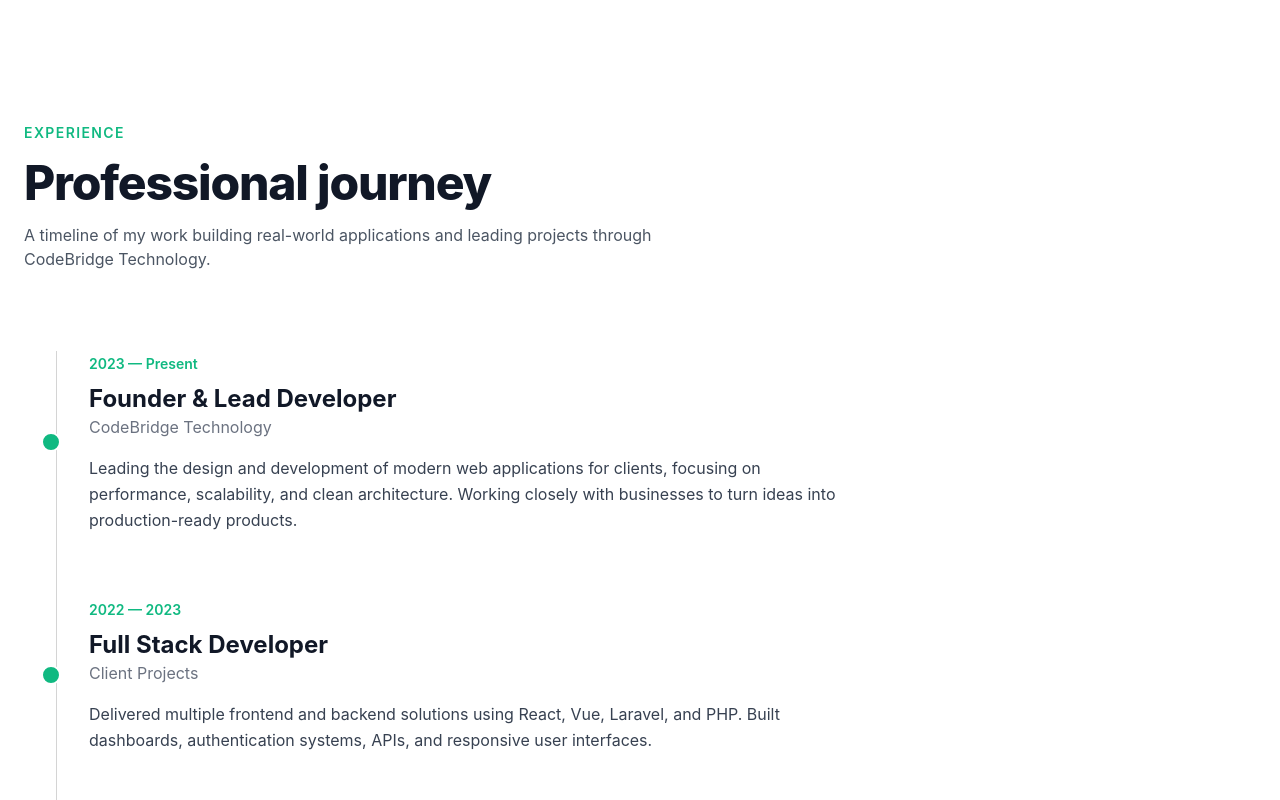
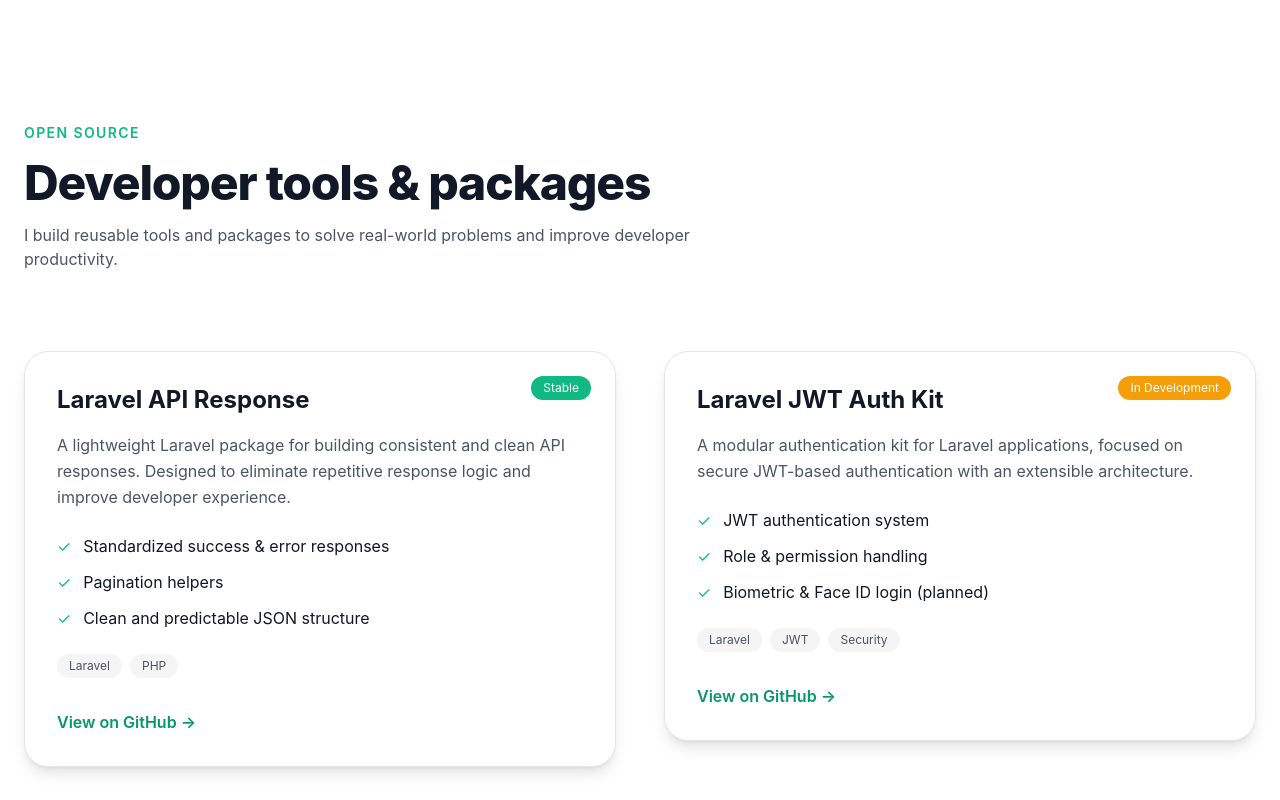
Before and after one commit to AnasMaimalee/portfolio, a React (Vite) app: page / in a window 1280 px wide. Shown: the part 3220-4020 px from the top of the page. Built offline with nearby package versions, Linux system fonts and the light colour scheme.

Commit message:
feat: Open Source

```diff
--- a/src/App.tsx
+++ b/src/App.tsx
@@ -7,6 +7,7 @@
 import Projects from "./components/sections/Projects"
 import Experience from "./components/sections/Experience"
 import Contact from "./components/sections/Contact"
+import OpenSource from "./components/sections/OpenSource"
 
 export default function App() {
   return (
@@ -18,6 +19,7 @@
         <About />
         <Skills />
         <Projects />
+        <OpenSource />
         <Experience />
         <Contact />
       </main>
--- /dev/null
+++ b/src/components/sections/OpenSource.tsx
@@ -0,0 +1,111 @@
+import FadeIn from "../ui/FadeIn";
+
+const packages = [
+  {
+    name: "Laravel API Response",
+    status: "Stable",
+    statusColor: "bg-emerald-500",
+    description:
+      "A lightweight Laravel package for building consistent and clean API responses. Designed to eliminate repetitive response logic and improve developer experience.",
+    features: [
+      "Standardized success & error responses",
+      "Pagination helpers",
+      "Clean and predictable JSON structure",
+    ],
+    tech: ["Laravel", "PHP"],
+    link: "https://github.com/AnasMaimalee/laravel-api-response",
+  },
+  {
+    name: "Laravel JWT Auth Kit",
+    status: "In Development",
+    statusColor: "bg-amber-500",
+    description:
+      "A modular authentication kit for Laravel applications, focused on secure JWT-based authentication with an extensible architecture.",
+    features: [
+      "JWT authentication system",
+      "Role & permission handling",
+      "Biometric & Face ID login (planned)",
+    ],
+    tech: ["Laravel", "JWT", "Security"],
+    link: "https://github.com/AnasMaimalee/laravel-jwt-auth-kit",
+  },
+];
+
+export default function OpenSource() {
+  return (
+    <section id="open-source" className="py-32">
+      <div className="max-w-7xl mx-auto px-6">
+
+        {/* HEADER */}
+        <FadeIn>
+          <div className="max-w-2xl mb-20">
+            <p className="section-subtitle mb-4">Open Source</p>
+            <h2 className="section-title">
+              Developer tools & packages
+            </h2>
+            <p className="text-gray-600 dark:text-gray-400 mt-4">
+              I build reusable tools and packages to solve real-world problems
+              and improve developer productivity.
+            </p>
+          </div>
+        </FadeIn>
+
+        {/* PACKAGES GRID */}
+        <div className="grid md:grid-cols-2 gap-12">
+          {packages.map((pkg, index) => (
+            <FadeIn key={index} delay={index * 0.15}>
+              <div className="relative rounded-3xl border border-neutral-200 dark:border-neutral-800 p-8 bg-white dark:bg-neutral-950 shadow-lg hover:shadow-xl transition">
+
+                {/* STATUS BADGE */}
+                <span
+                  className={`absolute top-6 right-6 text-xs text-white px-3 py-1 rounded-full ${pkg.statusColor}`}
+                >
+                  {pkg.status}
+                </span>
+
+                <h3 className="text-2xl font-bold mb-4">
+                  {pkg.name}
+                </h3>
+
+                <p className="text-gray-600 dark:text-gray-400 mb-6 leading-relaxed">
+                  {pkg.description}
+                </p>
+
+                <ul className="space-y-3 mb-6">
+                  {pkg.features.map((feature, i) => (
+                    <li key={i} className="flex gap-3">
+                      <span className="text-emerald-500">✓</span>
+                      <span>{feature}</span>
+                    </li>
+                  ))}
+                </ul>
+
+                {/* TECH STACK */}
+                <div className="flex flex-wrap gap-2 mb-8">
+                  {pkg.tech.map((t, i) => (
+                    <span
+                      key={i}
+                      className="text-xs px-3 py-1 rounded-full bg-neutral-100 dark:bg-neutral-900 text-gray-600 dark:text-gray-400"
+                    >
+                      {t}
+                    </span>
+                  ))}
+                </div>
+
+                {/* LINK */}
+                <a
+                  href={pkg.link}
+                  target="_blank"
+                  rel="noopener noreferrer"
+                  className="inline-flex items-center gap-2 text-emerald-600 font-semibold hover:underline"
+                >
+                  View on GitHub →
+                </a>
+              </div>
+            </FadeIn>
+          ))}
+        </div>
+      </div>
+    </section>
+  );
+}
```
